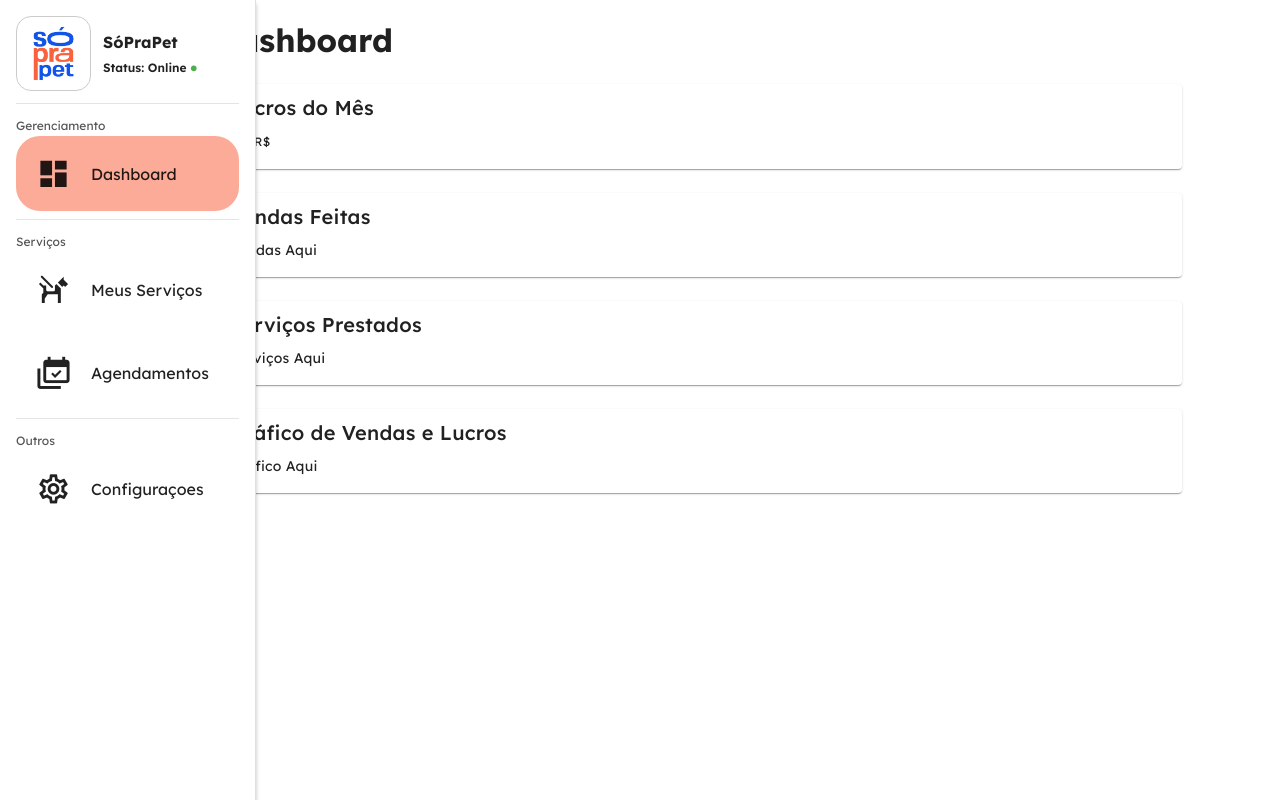
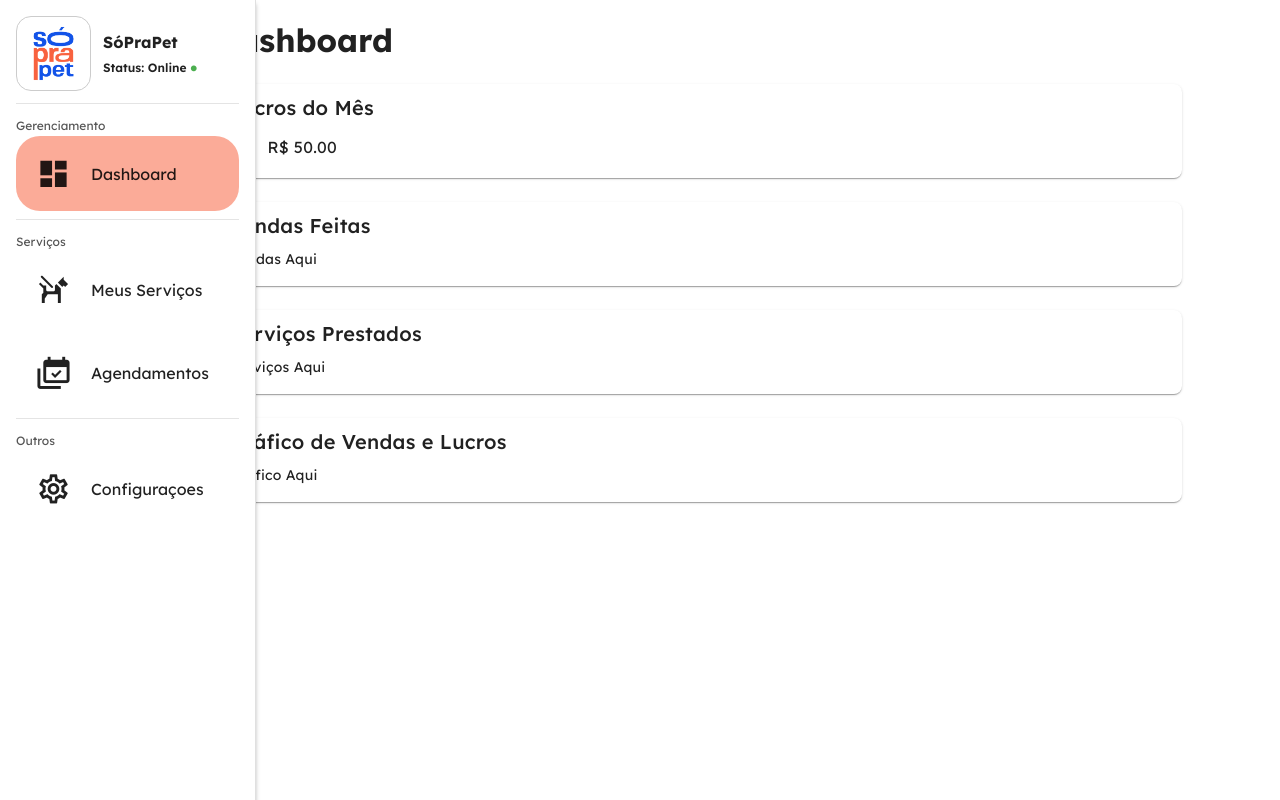
Before and after one commit to Kishi011/Abex-SoPraPet-desktop, a Vue app: page / in a window 1280 px wide. Built offline with nearby package versions, Linux system fonts and the light colour scheme.

Commit message:
arrumandinho

```diff
--- a/src/pages/Dashboard.vue
+++ b/src/pages/Dashboard.vue
@@ -5,14 +5,14 @@
       <!-- Informações de Lucros do Mês -->
       <v-row>
         <v-col cols="12">
-          <v-card>
+          <v-card class="rounded-lg">
             <v-card-title>Lucros do Mês</v-card-title>
             <v-card-text>
               <div>
                 <v-row>
-                  <v-col cols="12" md="4">
-                    <v-icon>mdi-cash</v-icon>
-                      <span> R$ </span>
+                  <v-col class="d-flex align-center">
+                    <v-icon size="30" class="mr-2">mdi-cash</v-icon>
+                    <h2 class="d-inline">R$ 50.00</h2>
                   </v-col>
                 </v-row>
               </div>
@@ -24,7 +24,7 @@
       <!-- Vendas Feitas -->
       <v-row>
         <v-col cols="12">
-          <v-card>
+          <v-card class="rounded-lg">
             <v-card-title>Vendas Feitas</v-card-title>
             <v-card-text>
               Vendas Aqui
@@ -36,7 +36,7 @@
       <!-- Serviços Prestados -->
       <v-row>
         <v-col cols="12">
-          <v-card>
+          <v-card class="rounded-lg">
             <v-card-title>Serviços Prestados</v-card-title>
             <v-card-text>
               Serviços Aqui
@@ -48,7 +48,7 @@
       <!-- Gráfico de Vendas e Lucros -->
       <v-row>
         <v-col cols="12">
-          <v-card>
+          <v-card class="rounded-lg">
             <v-card-title>Gráfico de Vendas e Lucros</v-card-title>
             <v-card-text>
               Grafico Aqui
```
